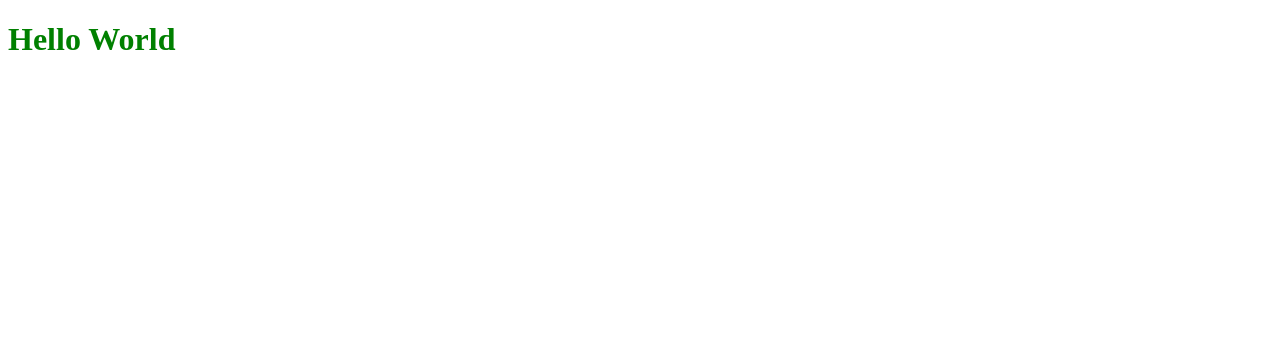
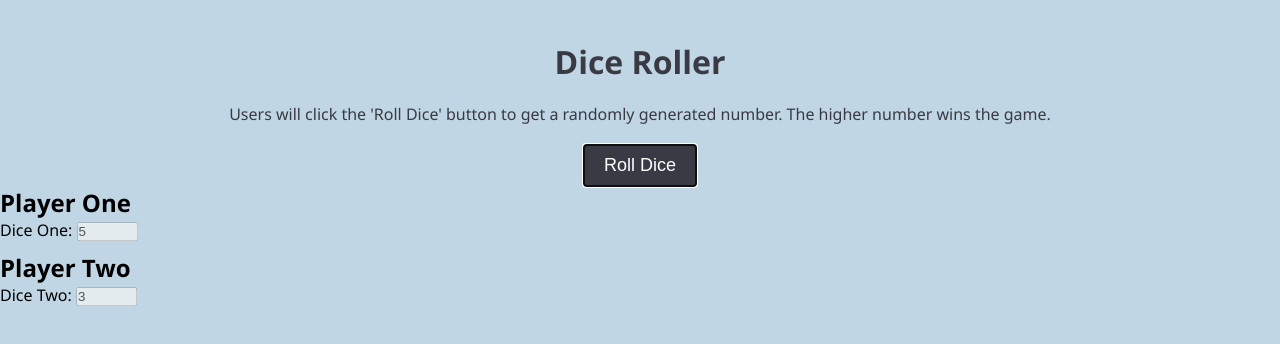
Before and after one commit to JamesBarkauskas/WebDiceRoller, a plain HTML site: page index.html in a window 1280 px wide. Drawn offline with Linux system fonts and the light colour scheme.

Commit message:
updated html and js

```diff
--- a/diceRoller.js
+++ b/diceRoller.js
@@ -0,0 +1,7 @@
+
+// Eric Pogue's random number function
+function RollDice() {
+    document.getElementById("dice").value = Math.floor(Math.random()*6) + 1;
+    document.getElementById("dice2").value = Math.floor(Math.random()*6) + 1;
+
+}
--- a/index.html
+++ b/index.html
@@ -6,8 +6,29 @@
         <meta name="viewport" content="width=device-width, initial-scale=1.0">
         <title>Dice Roller</title>
         <link rel="stylesheet" href="./style.css">
+        <script src="diceRoller.js"></script>
     </head>
-    <body>
-        <h1>Hello World</h1>
+    <body onload="RollDice()">
+
+        <div class="header">
+            <h1>Dice Roller</h1>
+            <p>Users will click the 'Roll Dice' button to get a randomly generated number. The higher number wins the game.</p>
+
+            <button class ="btn" type="button" onclick="RollDice()" autofocus >Roll Dice</button>
+        </div>
+
+
+
+        <section class="players">
+        <div class="player-one">
+            <h2>Player One</h2>
+            Dice One: <input id="dice" type="text" value="" size="5" disabled>
+        </div>
+
+        <div class="player-two">
+            <h2>Player Two</h2>
+            Dice Two: <input id="dice2" type="text" value="" size="5" disabled>
+        </div>
+        </section>
     </body>
 </html>
--- a/style.css
+++ b/style.css
@@ -1,3 +1,40 @@
-h1 {
-    color: green;
+/* Reset */
+* {
+    margin: 0;
+    padding: 0;
 }
+
+body {
+    font-family:'Segoe UI', Tahoma, Geneva, Verdana, sans-serif;
+    background-color:#c0d6e4;
+}
+
+.header {
+    text-align: center;
+    padding-top: 40px;
+    color: #393a44;
+}
+
+.header h1 {
+    padding-bottom: 20px;
+
+}
+
+.header p {
+    padding-bottom: 20px;
+
+}
+
+.btn {
+    display: inline-block;
+    font-size: 18px;
+    background: #393a44;
+    color: #fff;
+    padding: 10px 20px;
+    border: none;
+    cursor: pointer;
+}
+
+.players .player-two {
+    padding-top: 10px;
+}
```
Also changed, not shown: 1 other file.
